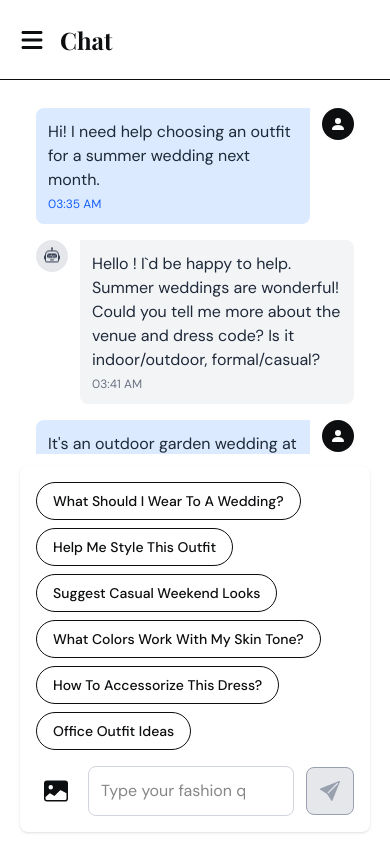
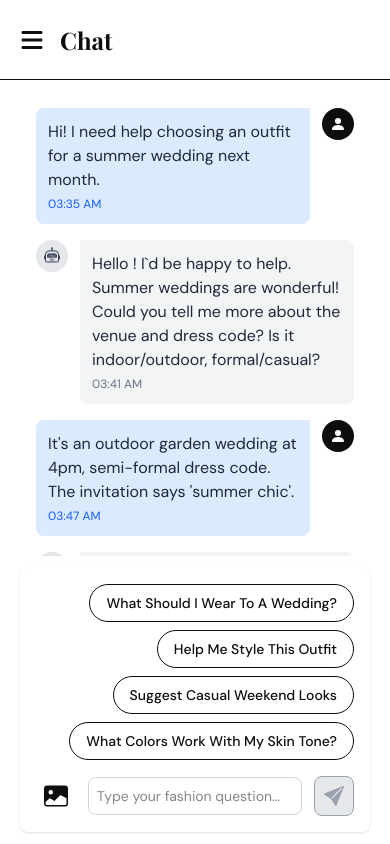
Before and after one commit to Webgenius0/chique, a Next.js app: page /dashboard in a window 390 px wide. Built offline with nearby package versions, Linux system fonts and the light colour scheme; grey boxes are pictures that could not be loaded; a web font is replaced by a local one; what @ant-design/nextjs-registry would draw is missing.

Commit message:
Chat page responsive

```diff
--- a/components/dashboard/chat/MessageInput.jsx
+++ b/components/dashboard/chat/MessageInput.jsx
@@ -33,7 +33,7 @@ const MessageInput = ({
                     onChange={onTextChange}
                     onKeyPress={onKeyPress}
                     placeholder="Type your fashion question..."
-                    className="w-full p-3 pr-12 rounded-lg border border-gray-300 focus:border-primary-dark  outline-none transition-all"
+                    className="w-full xs:p-3 p-2 xs:pr-12 xs:text-base text-sm rounded-lg border border-gray-300 focus:border-primary-dark  outline-none transition-all"
                 />
             </div>
 
@@ -42,7 +42,7 @@ const MessageInput = ({
                 type="button"
                 onClick={onSend}
                 disabled={!hasContent}
-                className={`w-12 h-12 rounded-lg shrink-0 flex border justify-center items-center transition-colors ${hasContent
+                className={`xs:w-12 w-10 xs:h-12 h-10 rounded-lg shrink-0 flex border justify-center items-center transition-colors ${hasContent
                         ? "bg-primary-dark hover:bg-primary-darker text-white"
                         : "bg-gray-200 text-gray-400 cursor-not-allowed"
                     }`}
--- a/components/dashboard/chat/SendMessage.jsx
+++ b/components/dashboard/chat/SendMessage.jsx
@@ -15,8 +15,6 @@ const SendMessage = () => {
         { id: 2, message: "Help me style this outfit" },
         { id: 3, message: "Suggest casual weekend looks" },
         { id: 4, message: "What colors work with my skin tone?" },
-        { id: 5, message: "How to accessorize this dress?" },
-        { id: 6, message: "Office outfit ideas" },
     ]
 
     const handleSendText = () => {
--- a/components/dashboard/chat/SuggestionsBar.jsx
+++ b/components/dashboard/chat/SuggestionsBar.jsx
@@ -2,12 +2,12 @@
 
 const SuggestionsBar = ({ suggestions, onSuggestionClick }) => {
     return (
-        <div className="w-full flex flex-wrap gap-2 justify-start  items-start">
+        <div className="w-full flex flex-wrap gap-2 justify-end  items-start">
             {suggestions.map((suggestion) => (
                 <button
                     key={suggestion.id}
                     onClick={() => onSuggestionClick(suggestion.message)}
-                    className="px-4 py-2 text-sm capitalize cursor-pointer text-primary-dark font-medium rounded-full border border-primary-dark hover:bg-primary-dark hover:text-white transition-colors duration-200"
+                    className="3xs:px-4 px-2 py-2 3xs:text-sm text-xs capitalize cursor-pointer text-primary-dark font-medium rounded-full border border-primary-dark hover:bg-primary-dark hover:text-white transition-colors duration-200"
                 >
                     {suggestion.message}
                 </button>
--- a/components/shared/SideBar.jsx
+++ b/components/shared/SideBar.jsx
@@ -1,13 +1,12 @@
 "use client";
 import Link from "next/link";
-import Logo from "../common/Logo";
 import { usePathname } from "next/navigation";
 import { BsChatDots } from "react-icons/bs";
-import { PiCoatHangerBold } from "react-icons/pi";
+import { GrCoatCheck } from "react-icons/gr";
+import { FaGlobeAmericas } from "react-icons/fa";
+import { MdOutlineMessage } from "react-icons/md";
+import { RxCross2 } from "react-icons/rx";
 import { PiSignOutBold } from "react-icons/pi";
-import { FaGlobeAmericas } from "react-icons/fa";
-import { IoIosTime } from "react-icons/io";
-import { RxCross2 } from "react-icons/rx";
 import DashboardLogo from "../common/DashboardLogo";
 
 const SideBar = ({ isOpen = false, onClose }) => {
@@ -21,7 +20,7 @@ const SideBar = ({ isOpen = false, onClose }) => {
     {
       path: "/dashboard/my-clothes",
       name: "My Clothes",
-      icon: <PiCoatHangerBold />,
+      icon: <GrCoatCheck />,
     },
     {
       path: "/dashboard/explore",
@@ -31,7 +30,7 @@ const SideBar = ({ isOpen = false, onClose }) => {
     {
       path: "/dashboard/feedback",
       name: "Feedback",
-      icon: <IoIosTime />,
+      icon: <MdOutlineMessage />,
     },
   ];
   return (
@@ -50,12 +49,15 @@ const SideBar = ({ isOpen = false, onClose }) => {
       <div className="w-full h-20 shrink-0 sticky top-0 flex justify-start items-center border-b overflow-hidden border-b-primary-dark">
         <DashboardLogo className="w-full h-full justify-center" />
         {/* cross button  */}
-        <button onClick={onClose} className="xl:hidden text-primary-dark -ml-10">
+        <button
+          onClick={onClose}
+          className="xl:hidden text-primary-dark -ml-10"
+        >
           <RxCross2 className="text-3xl" />
         </button>
       </div>
       {/* NAV ITEMS */}
-      <nav className="w-full pl-6 py-8 h-screen flex flex-col justify-start gap-3 overflow-y-auto ">
+      <nav className="w-full pl-6 py-8 h-screen flex flex-col justify-start gap-1 overflow-y-auto ">
         {navItems.map((item) => {
           const isActive = pathname === item.path;
           return (
```
